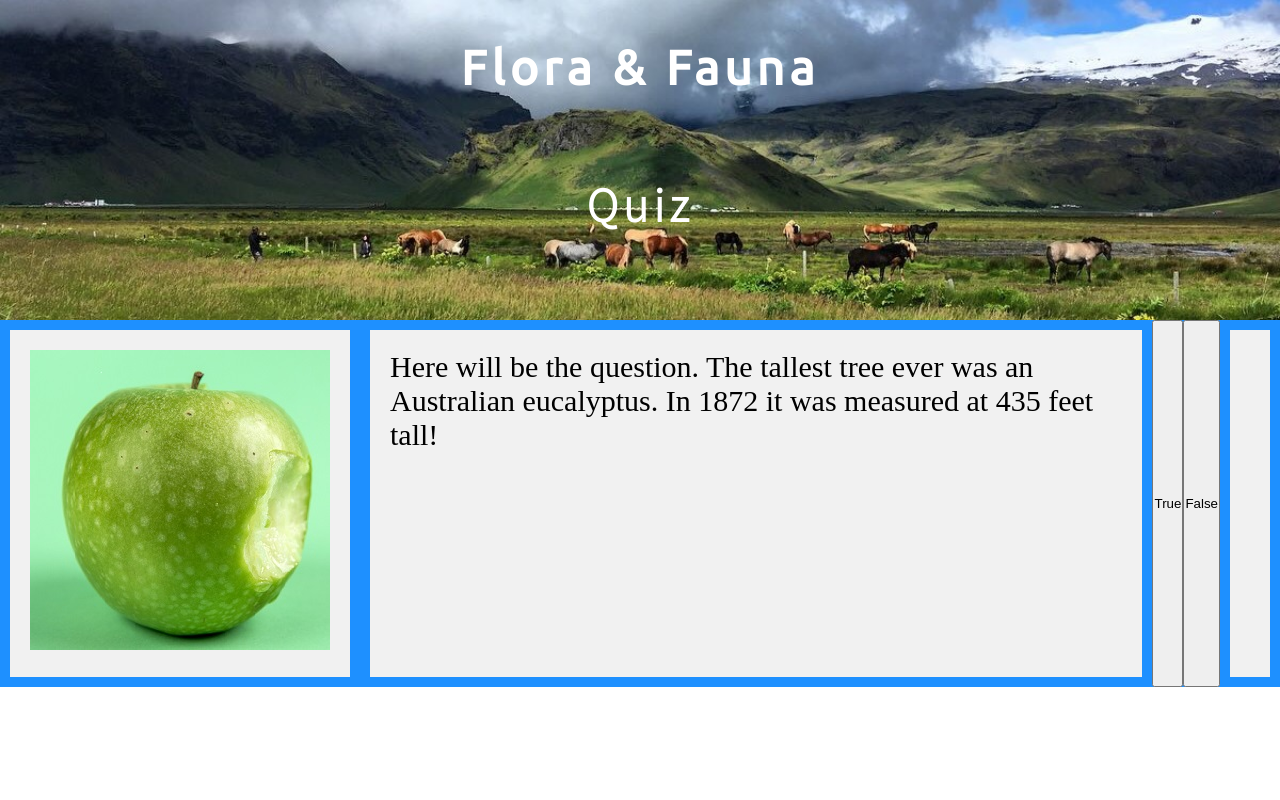
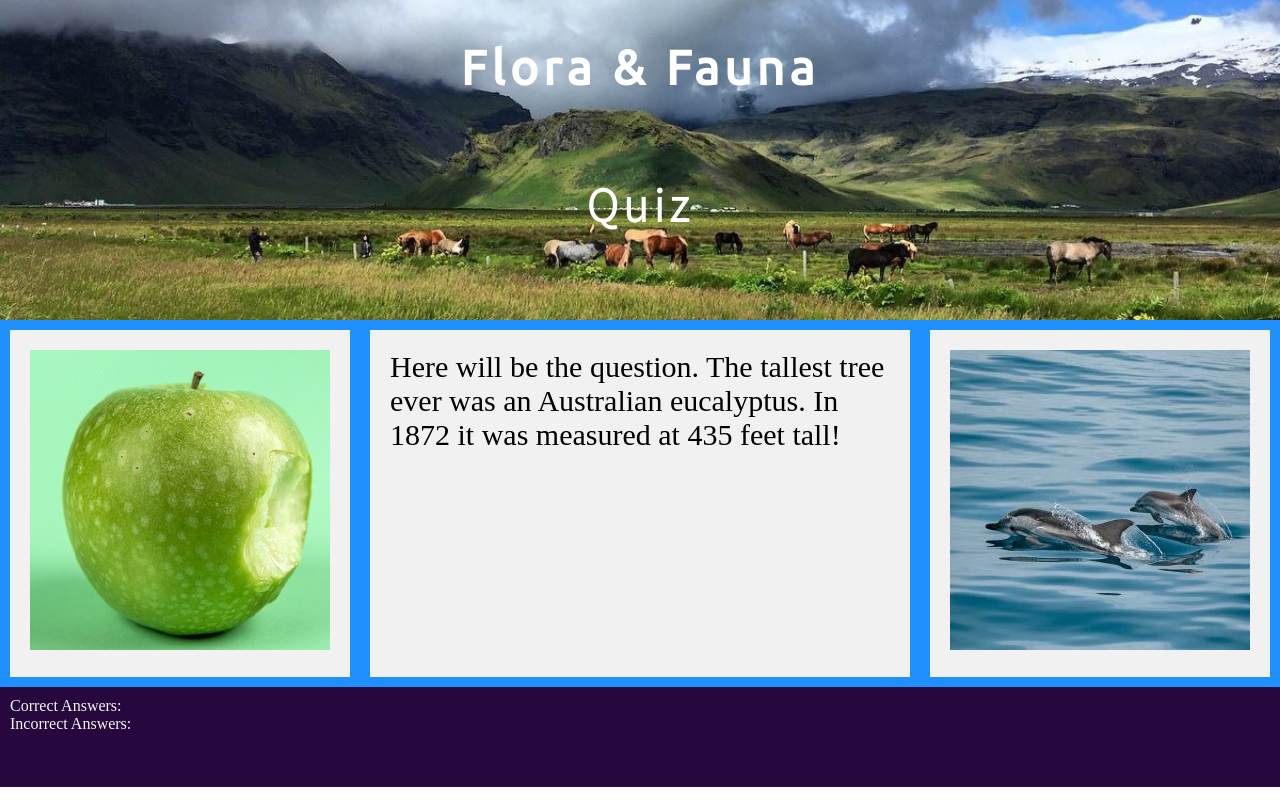
Before and after one commit to Juniva616/quiz, a plain HTML site: page index.html in a window 1280 px wide. Drawn offline with Linux system fonts and the light colour scheme.

Commit message:
Add footer style and code

```diff
--- a/assets/css/style.css
+++ b/assets/css/style.css
@@ -57,3 +57,10 @@ h2 {
     padding: 20px;
     font-size: 30px;
   }
+
+  .footer {
+    background-color: #26083f;
+    height: 80px;
+    padding: 10px;
+    color: whitesmoke;
+  }
--- a/index.html
+++ b/index.html
@@ -18,25 +18,28 @@
     </header>
 
     <section class="flex-container">
-        <div class="animal-images">
+        <div class="left-images">
             <img src="assets/images/apple.jpg" alt="Apple" aria-labelledby="Apple">
 
         </div>
 
         <div class="question-area">
-            <p>Here will be the question. The tallest tree ever was an Australian eucalyptus. In 1872 it was measured at 435 feet tall!</p>
+            <p>Here will be the question. The tallest tree ever was an Australian eucalyptus. In 1872 it was measured at
+                435 feet tall!</p>
+            <!--  <button>True </button> -->
+            <!--  <button>False</button>-->
         </div>
-                <button>True </button>
-                <button>False</button>
-
-         <div class="plant-images">
-
-         </div>
+        <div class="right-images">
+            <img src="assets/images/dolphin.jpg" alt="Dolphin" aria-labelledby="Dolphin">
+        </div>
 
     </section>
 
     <footer>
-        <div></div>
+        <div class="footer">
+            <p>Correct Answers: </p>
+            <p>Incorrect Answers: </p>
+        </div>
     </footer>
 
     <script src="assets/js/script.js"></script>
```
Also changed, not shown: assets/images/dandelion.jpg (renamed from assets/images/dandelion (2).jpg).
